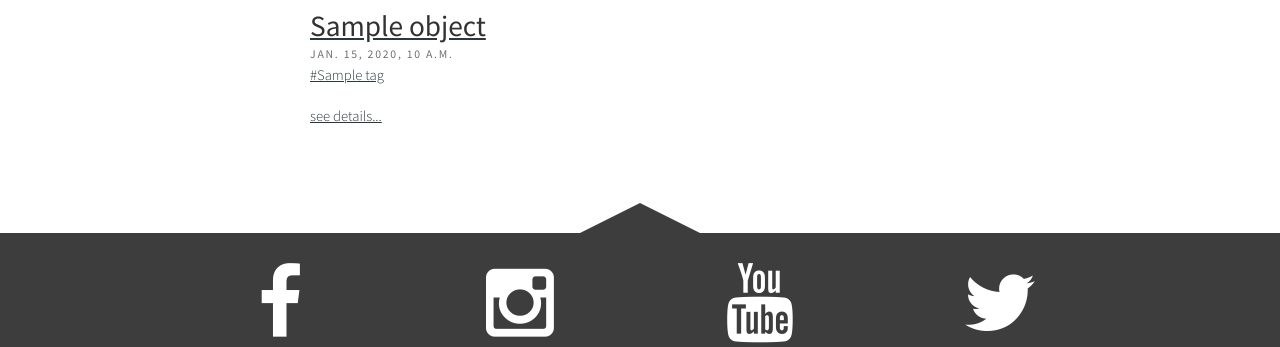
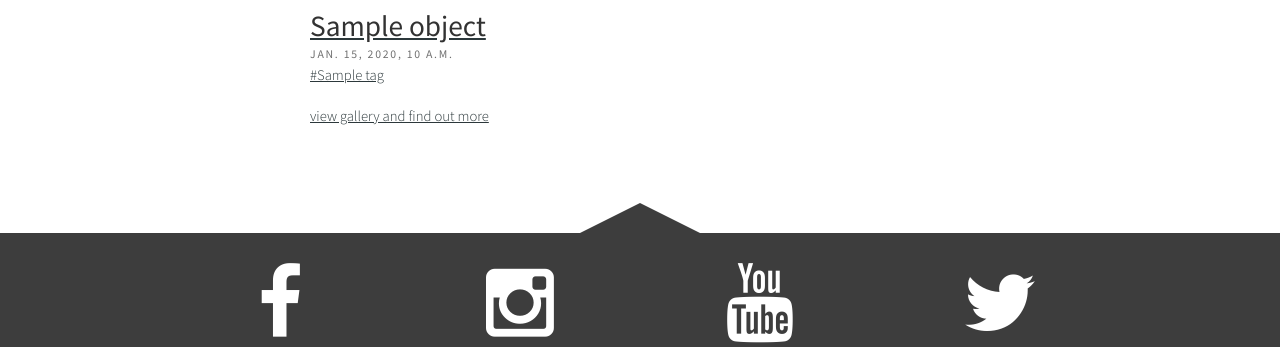
Before and after one commit to zsoobhan/fva, a Django app: template www/templates/media/flickr_list.html in a window 1280 px wide. Shown: the part 1116-1463 px from the top of the page. Run offline with Django 3.2, Linux system fonts and the light colour scheme; the template is opened without the code that fills it: most values are stand-ins (such as "Sample title", 1, 10 or a date in 2020); grey boxes marked "Sample" are stand-in pictures.

Commit message:
Adds longer url name for list view

```diff
--- a/www/templates/media/flickr_list.html
+++ b/www/templates/media/flickr_list.html
@@ -23,7 +23,7 @@
                     <a href="{{ object.get_absolute_url }}"><h2>{{ object.title }}</h2></a>
                     <span class="byline">{% if object.date %}{{ object.date}}{% endif %}</span>
                     <p class="tag">{% for tag in object.tags.all %}<a href="{{ tag.get_absolute_url}}">#{{ tag }}</a> {% endfor %}</p>
-                    <p><a href="{{ object.get_absolute_url }}">see details...</a> </p>
+                    <p><a href="{{ object.get_absolute_url }}">view gallery and find out more</a> </p>
 
                 </div>
             {% endfor %}
--- a/www/templates/media/youtube_list.html
+++ b/www/templates/media/youtube_list.html
@@ -27,7 +27,7 @@
                     <span class="byline">{% if object.date %}{{ object.date}}{% endif %}</span>
                     <p class="tag">{% for tag in object.tags.all %}<a href="{{ tag.get_absolute_url}}">#{{ tag }}</a> {% endfor %}</p>
                     <p>{{ object.subtitle }}</p>
-                    <p><a href="{{ object.get_absolute_url }}">read more...</a> </p>
+                    <p><a href="{{ object.get_absolute_url }}">view video and find out more</a> </p>
                 </div>
             {% endfor %}
             {% if page_obj.has_next or page_obj.has_previous %}
```
